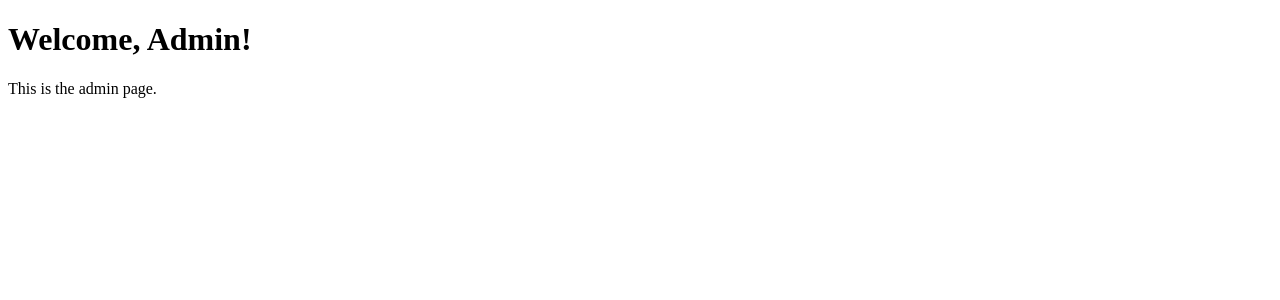
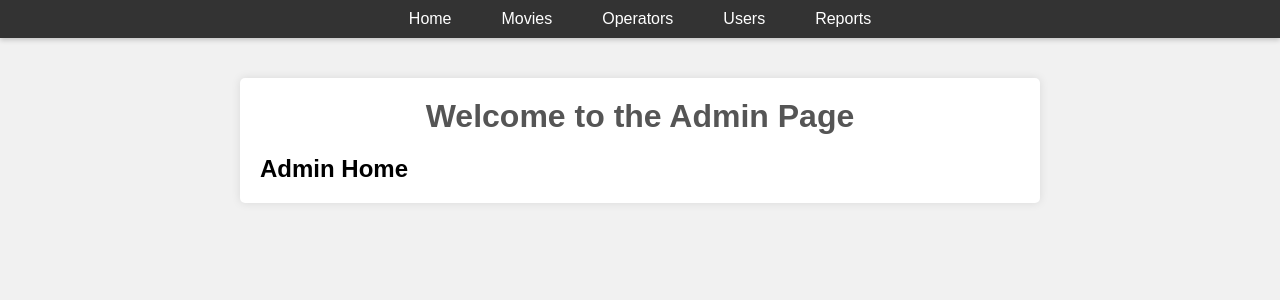
Before and after one commit to alaasaleem/COMP333-Database-Project, a Flask app: page /admin in a window 1280 px wide. Shown: the top 300 px of the page. Run offline with Flask 3, Linux system fonts and the light colour scheme.

Commit message:
Update admin.html

```diff
--- a/Templates/admin.html
+++ b/Templates/admin.html
@@ -1,10 +1,148 @@
 <!DOCTYPE html>
 <html>
 <head>
-    <title>Admin Page</title>
+  <title>Admin Website</title>
+  <style>
+    /* Basic CSS Reset */
+    * {
+      margin: 0;
+      padding: 0;
+      box-sizing: border-box;
+    }
+
+    /* Body Styles */
+    body {
+      font-family: Arial, sans-serif;
+      background-color: #f1f1f1;
+    }
+
+    /* Navigation Styles */
+    nav {
+      background-color: #333;
+      color: #fff;
+      padding: 10px;
+      text-align: center;
+      box-shadow: 0 2px 5px rgba(0, 0, 0, 0.2);
+    }
+
+    nav ul {
+      list-style-type: none;
+      margin: 0;
+      padding: 0;
+      display: flex;
+      justify-content: center;
+    }
+
+    nav ul li {
+      margin: 0 15px;
+    }
+
+    nav ul li a {
+      color: #fff;
+      text-decoration: none;
+      padding: 10px;
+      border-radius: 5px;
+      transition: background-color 0.3s ease;
+    }
+
+    nav ul li a:hover {
+      background-color: #555;
+    }
+
+    /* Page Content Styles */
+    .container {
+      max-width: 800px;
+      margin: 40px auto;
+      padding: 20px;
+      background-color: #fff;
+      box-shadow: 0 0 10px rgba(0, 0, 0, 0.1);
+      border-radius: 5px;
+    }
+
+    h1 {
+      text-align: center;
+      margin-bottom: 20px;
+      color: #555;
+    }
+
+    /* Hide/Show Content */
+    .content {
+      display: none;
+    }
+
+    .content.active {
+      display: block;
+    }
+  </style>
+  <script>
+    // JavaScript to handle content switching
+    window.onload = function() {
+      var navLinks = document.querySelectorAll('nav ul li a');
+      var contentSections = document.querySelectorAll('.content');
+
+      // Add click event listeners to each navigation link
+      navLinks.forEach(function(link) {
+        link.addEventListener('click', function(e) {
+          e.preventDefault();
+
+          // Remove active class from all navigation links and content sections
+          navLinks.forEach(function(navLink) {
+            navLink.classList.remove('active');
+          });
+          contentSections.forEach(function(section) {
+            section.classList.remove('active');
+          });
+
+          // Add active class to the clicked link and corresponding content section
+          link.classList.add('active');
+          var targetSection = document.getElementById(link.dataset.target);
+          targetSection.classList.add('active');
+        });
+      });
+
+      // Set the Admin Home as the active section by default
+      var adminHomeSection = document.getElementById('admin');
+      adminHomeSection.classList.add('active');
+    };
+  </script>
 </head>
 <body>
-    <h1>Welcome, Admin!</h1>
-    <p>This is the admin page.</p>
+  <nav>
+    <ul>
+      <li><a href="#" data-target="admin">Home</a></li>
+      <li><a href="#" data-target="movies">Movies</a></li>
+      <li><a href="#" data-target="operators">Operators</a></li>
+      <li><a href="#" data-target="users">Users</a></li>
+      <li><a href="#" data-target="reports">Reports</a></li>
+    </ul>
+  </nav>
+  <div class="container">
+    <h1>Welcome to the Admin Page</h1>
+    <div id="admin" class="content">
+      <!-- Admin Home Content -->
+      <h2>Admin Home</h2>
+      <!-- Rest of the admin home content goes here -->
+    </div>
+    <div id="movies" class="content">
+      <!-- Movies Info and Permissions -->
+      <h2>Movies</h2>
+      <!-- Rest of the movies-related content goes here -->
+    </div>
+    <div id="operators" class="content">
+      <!-- Operators Info and Permissions -->
+      <h2>Operators</h2>
+      <!-- Rest of the operators-related content goes here -->
+    </div>
+    <div id="users" class="content">
+      <!-- Users Info and Permissions -->
+      <h2>Users</h2>
+      <!-- Rest of the users-related content goes here -->
+    </div>
+    <div id="reports" class="content">
+      <!-- Reports Info and Permissions -->
+      <h2>Reports</h2>
+      <!-- Rest of the reports-related content goes here -->
+    </div>
+  </div>
 </body>
 </html>
```
